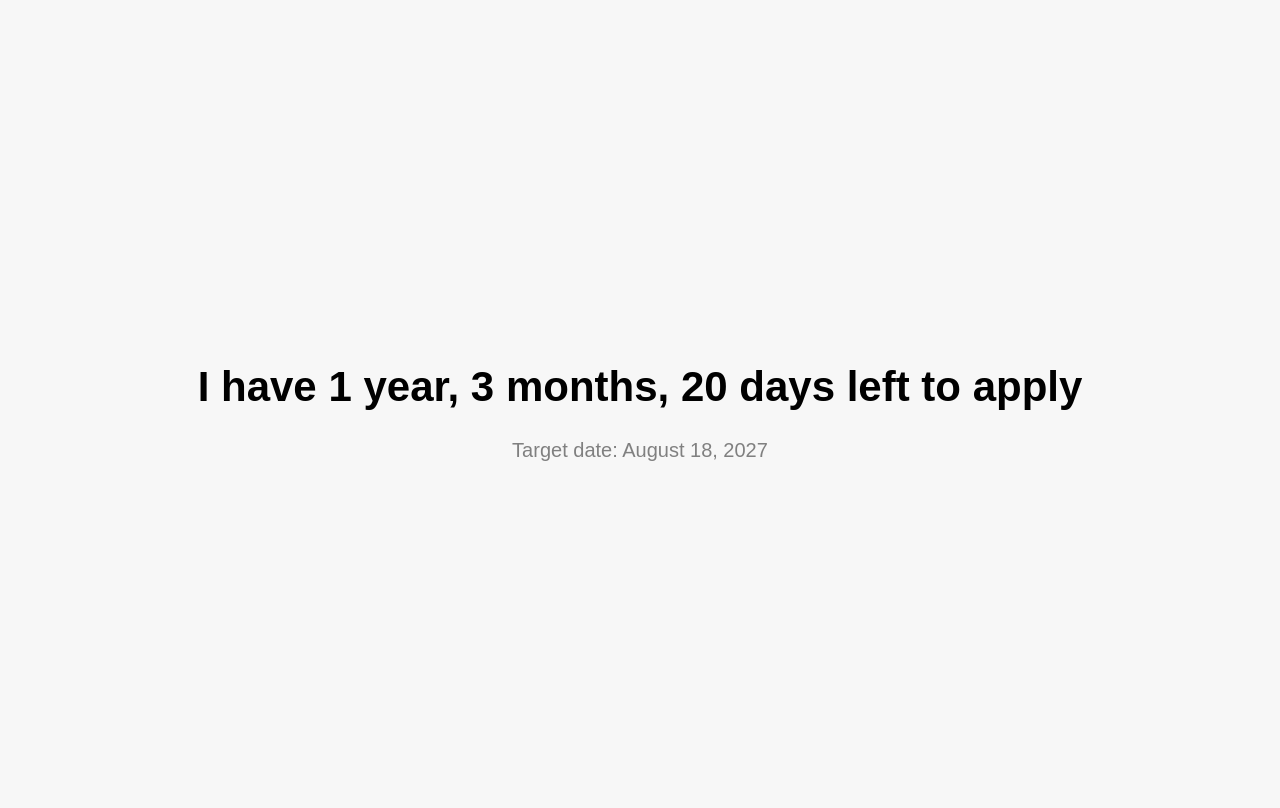
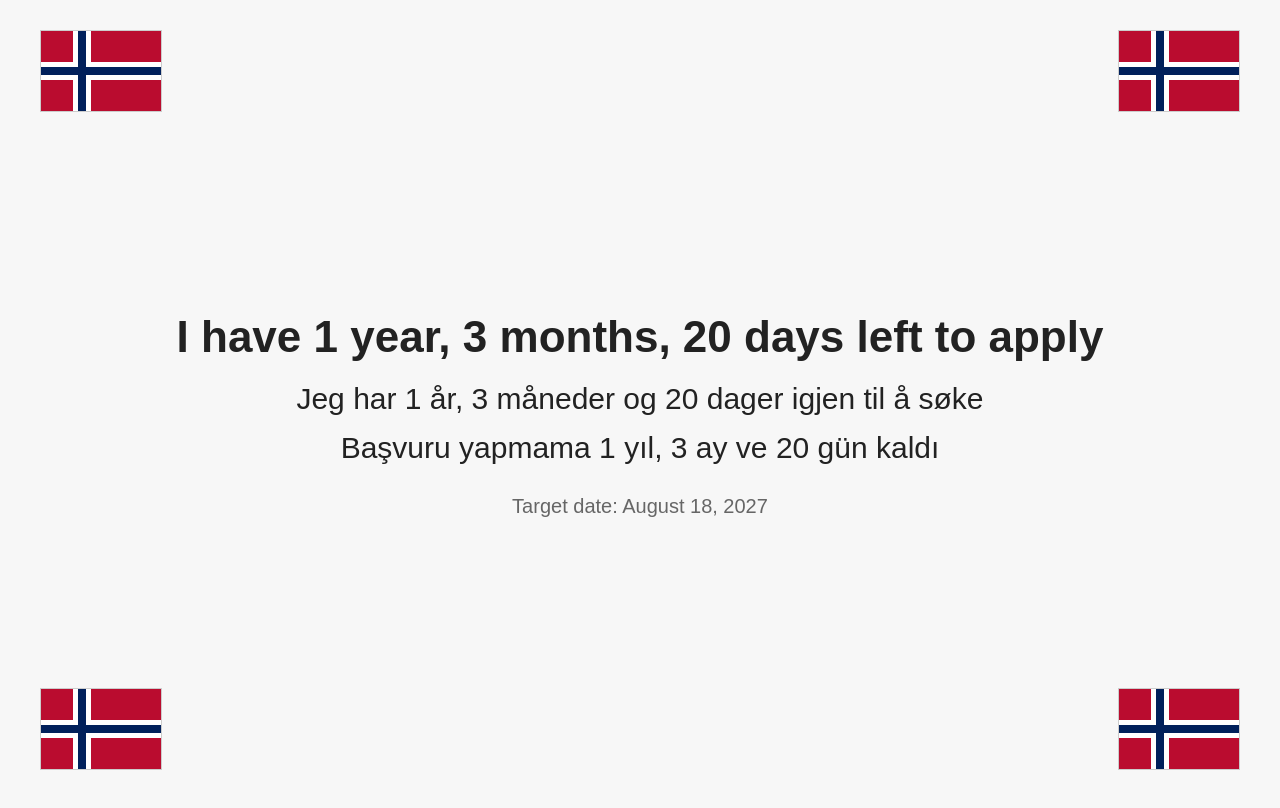
Before and after one commit to hhuslu/passport, a plain HTML site: page index.html in a window 1280 px wide. Drawn offline with Linux system fonts and the light colour scheme.

Commit message:
Update index.html

```diff
--- a/index.html
+++ b/index.html
@@ -1,47 +1,127 @@
 <!DOCTYPE html>
-<html>
+<html lang="en">
 <head>
-  <title>Countdown</title>
+  <meta charset="UTF-8">
+  <title>Application Countdown</title>
+
   <style>
     body {
-      font-family: Arial;
+      margin: 0;
       height: 100vh;
+      background-color: #f7f7f7;
+      font-family: Arial, sans-serif;
       display: flex;
       justify-content: center;
       align-items: center;
       text-align: center;
-      background: #f7f7f7;
+    }
+
+    .flag {
+      position: absolute;
+      width: 120px;
+      height: 80px;
+      background: #ba0c2f;
+      border: 1px solid #ccc;
+    }
+
+    .flag::before {
+      content: "";
+      position: absolute;
+      left: 32px;
+      top: 0;
+      width: 18px;
+      height: 100%;
+      background: white;
+    }
+
+    .flag::after {
+      content: "";
+      position: absolute;
+      left: 0;
+      top: 31px;
+      width: 100%;
+      height: 18px;
+      background: white;
+    }
+
+    .blue-vertical {
+      position: absolute;
+      left: 37px;
+      top: 0;
+      width: 8px;
+      height: 100%;
+      background: #00205b;
+      z-index: 2;
+    }
+
+    .blue-horizontal {
+      position: absolute;
+      left: 0;
+      top: 36px;
+      width: 100%;
+      height: 8px;
+      background: #00205b;
+      z-index: 2;
+    }
+
+    .top-left { top: 30px; left: 40px; }
+    .top-right { top: 30px; right: 40px; }
+    .bottom-left { bottom: 30px; left: 40px; }
+    .bottom-right { bottom: 30px; right: 40px; }
+
+    .content {
+      max-width: 1000px;
+      padding: 20px;
+      color: #222;
     }
 
     h1 {
-      font-size: 42px;
+      font-size: 44px;
+      margin-bottom: 20px;
     }
 
     p {
+      font-size: 30px;
+      margin: 15px 0;
+    }
+
+    .target {
+      margin-top: 30px;
       font-size: 20px;
-      color: gray;
+      color: #666;
     }
   </style>
 </head>
+
 <body>
 
-  <div>
-    <h1>I have <span id="countdown"></span> left to apply</h1>
-    <p>Target date: August 18, 2027</p>
+  <div class="flag top-left"><div class="blue-vertical"></div><div class="blue-horizontal"></div></div>
+  <div class="flag top-right"><div class="blue-vertical"></div><div class="blue-horizontal"></div></div>
+  <div class="flag bottom-left"><div class="blue-vertical"></div><div class="blue-horizontal"></div></div>
+  <div class="flag bottom-right"><div class="blue-vertical"></div><div class="blue-horizontal"></div></div>
+
+  <div class="content">
+    <h1>I have <span id="years"></span> year, <span id="months"></span> months, <span id="days"></span> days left to apply</h1>
+
+    <p>Jeg har <span id="yearsNo"></span> år, <span id="monthsNo"></span> måneder og <span id="daysNo"></span> dager igjen til å søke</p>
+
+    <p>Başvuru yapmama <span id="yearsTr"></span> yıl, <span id="monthsTr"></span> ay ve <span id="daysTr"></span> gün kaldı</p>
+
+    <div class="target">Target date: August 18, 2027</div>
   </div>
 
   <script>
-    const target = new Date(2027, 7, 18);
-    const today = new Date();
+    var target = new Date(2027, 7, 18);
+    var today = new Date();
 
-    let years = target.getFullYear() - today.getFullYear();
-    let months = target.getMonth() - today.getMonth();
-    let days = target.getDate() - today.getDate();
+    var years = target.getFullYear() - today.getFullYear();
+    var months = target.getMonth() - today.getMonth();
+    var days = target.getDate() - today.getDate();
 
     if (days < 0) {
       months = months - 1;
-      let lastMonth = new Date(today.getFullYear(), today.getMonth() + 1, 0);
-      days = days + lastMonth.getDate();
+      var daysInCurrentMonth = new Date(today.getFullYear(), today.getMonth() + 1, 0).getDate();
+      days = days + daysInCurrentMonth;
     }
 
     if (months < 0) {
@@ -49,8 +129,17 @@
       months = months + 12;
     }
 
-    document.getElementById("countdown").innerHTML =
-      years + " year, " + months + " months, " + days + " days";
+    document.getElementById("years").textContent = years;
+    document.getElementById("months").textContent = months;
+    document.getElementById("days").textContent = days;
+
+    document.getElementById("yearsNo").textContent = years;
+    document.getElementById("monthsNo").textContent = months;
+    document.getElementById("daysNo").textContent = days;
+
+    document.getElementById("yearsTr").textContent = years;
+    document.getElementById("monthsTr").textContent = months;
+    document.getElementById("daysTr").textContent = days;
   </script>
 
 </body>
```
